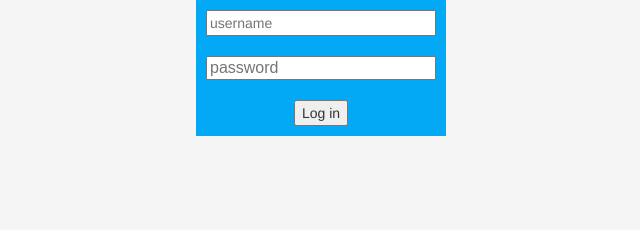
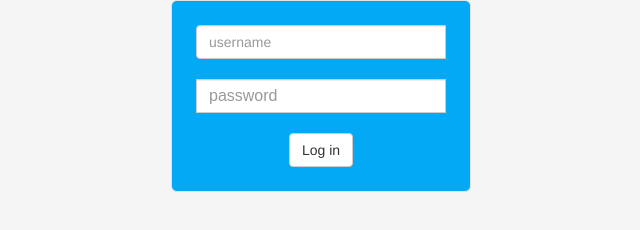
Before and after one commit to chocolatech/login, a website: page app/index.html in a window 1280 px wide. Shown: the whole page, without its empty margins (319-959 px from the left). Drawn offline with nearby package versions, Linux system fonts and the light colour scheme; some packages are replaced by stand-ins of ours.

Commit message:
added bootstrap to lofgin screen

```diff
--- a/app/app.css
+++ b/app/app.css
@@ -9,13 +9,11 @@ login-screen {
 }
 
 .login-form {
-    width: 250px;
+    width: 300px;
     margin: 0 auto;
     display: flex;
     flex-direction: column;
-    text-align: center;
     background-color: #03A9F4;
-    padding: 10px;
 }
 
 .login-form button {
--- a/app/login-screen/login-screen.template.html
+++ b/app/login-screen/login-screen.template.html
@@ -1,5 +1,5 @@
-<form class="login-form">
-    <input type="text" placeholder="username" ng-model="$ctrl.username"><br>
-    <input type="password" placeholder="password" ng-model="$ctrl.password"><br>
-    <button type="button" ng-click="$ctrl.submit()">Log in</button>
-</form>
+<div class="input-group well well-lg login-form">
+    <input type="text" class="form-control" placeholder="username" ng-model="$ctrl.username"><br>
+    <input type="password" class="form-control" placeholder="password" ng-model="$ctrl.password"><br>
+    <button type="button" class="btn btn-default" ng-click="$ctrl.submit()">Log in</button>
+</div>
```
